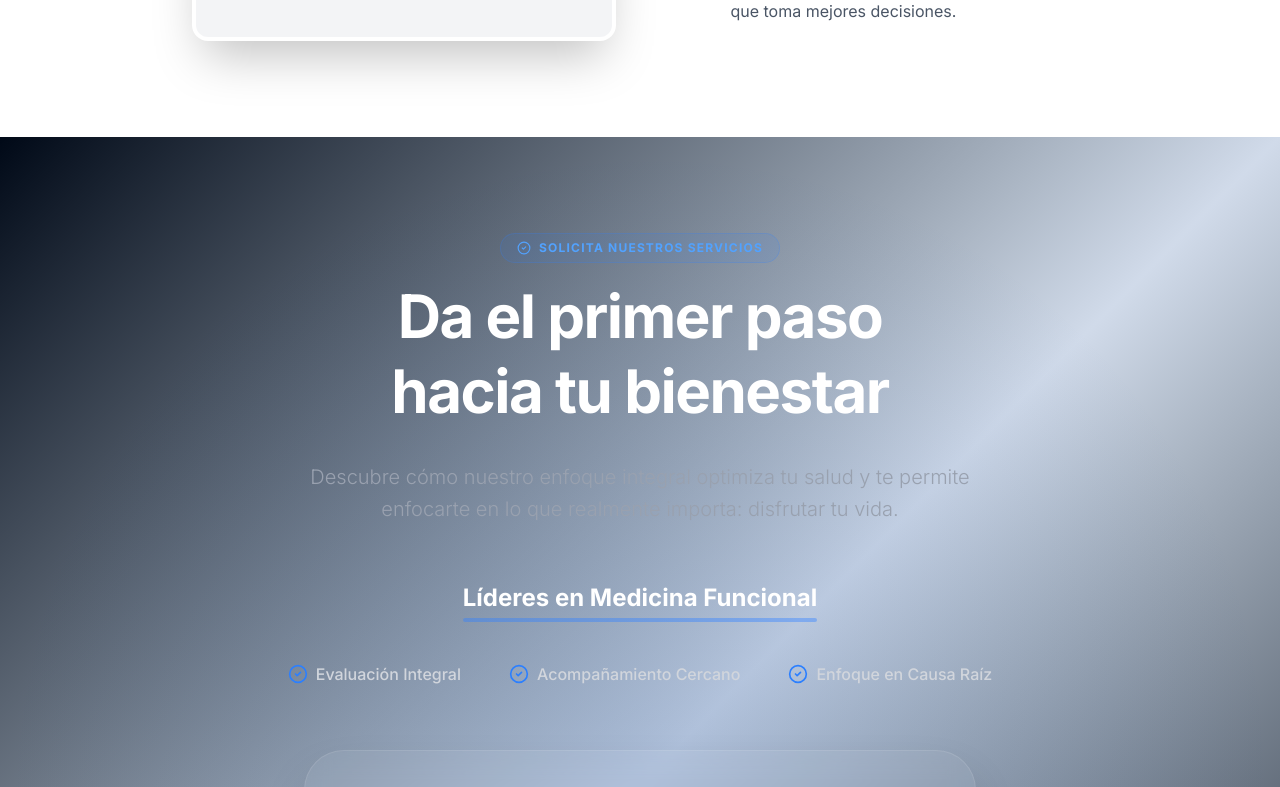
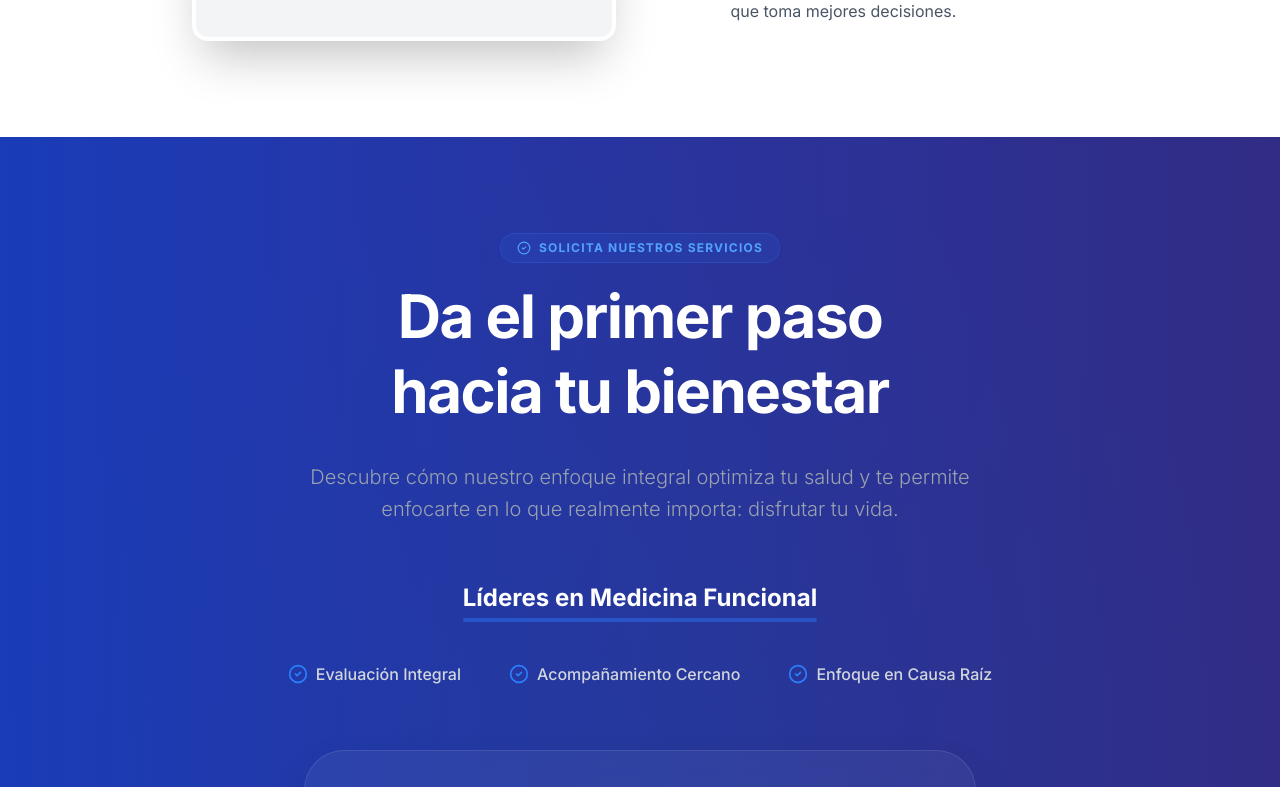
Before and after one commit to icodecauseiloveit/docconmigo_web, a Next.js app: page / in a window 1280 px wide. Shown: the part 2860-3647 px from the top of the page. Built offline with nearby package versions, Linux system fonts and the light colour scheme.

Commit message:
style: update contact section background to from-blue-800 to-indigo-900

```diff
--- a/src/components/sections/ContactSection.tsx
+++ b/src/components/sections/ContactSection.tsx
@@ -17,7 +17,7 @@ export default function ContactSection() {
   };
 
   return (
-    <section id="contacto" className="py-24 bg-gradient-to-br from-[#000917] via-[#164894]/20 to-[#000917] text-white relative overflow-hidden">
+    <section id="contacto" className="py-24 bg-gradient-to-r from-blue-800 to-indigo-900 text-white relative overflow-hidden">
       {/* Background Glow */}
       <div className="absolute inset-0 overflow-hidden pointer-events-none">
         <div className="absolute top-1/2 left-1/2 -translate-x-1/2 -translate-y-1/2 w-full h-full bg-[radial-gradient(circle_at_center,rgba(22,72,148,0.2)_0%,transparent_70%)]"></div>
```
